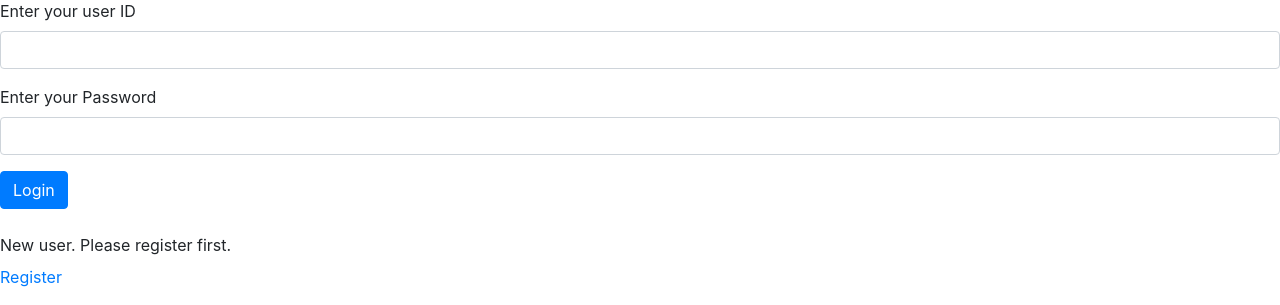
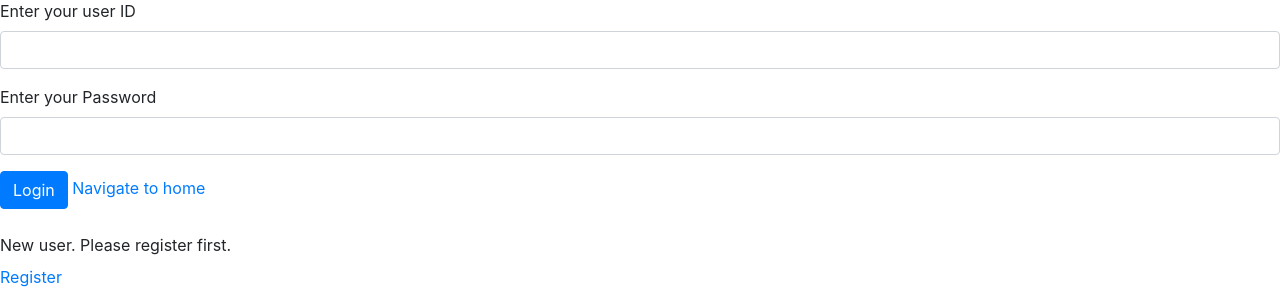
Before and after one commit to mahas500/Hotel-Booking-website-using-Javascript-and-Python, a Flask app: page / in a window 1280 px wide. Shown: the part 546-851 px from the top of the page. Run offline with Flask 2, Linux system fonts and the light colour scheme; some libraries are stand-ins or nearby versions.

Commit message:
Navigation to home added for login and register user

```diff
--- a/hotel-Backend/templates/UserLogin.html
+++ b/hotel-Backend/templates/UserLogin.html
@@ -21,6 +21,9 @@
     </div>
 
     <button type="button" class="btn btn-primary" id="sendingData" value="submit">Login</button>
+    <span>
+    <a href="{{ url_for('index') }}">Navigate to home</a>
+    </span>
     <br>
     <div>
         <br>
--- a/hotel-Backend/templates/registerUser.html
+++ b/hotel-Backend/templates/registerUser.html
@@ -36,6 +36,9 @@
     </div>
 
     <button type="button" class="btn btn-primary" id="sendingData" value="submit">Register</button>
+    <span>
+    <a href="{{ url_for('index') }}">Navigate to home</a>
+    </span>
     <br>
     <div>
         <br>
--- a/hotel-Backend/templates/slider.html
+++ b/hotel-Backend/templates/slider.html
@@ -1,6 +1,12 @@
 <!DOCTYPE html>
 <html lang="en">
-
+<head>
+    <link rel="stylesheet" href="https://stackpath.bootstrapcdn.com/bootstrap/4.3.1/css/bootstrap.min.css">
+<link rel="stylesheet" href="https://maxcdn.bootstrapcdn.com/font-awesome/4.7.0/css/font-awesome.min.css">
+<script src="https://ajax.googleapis.com/ajax/libs/jquery/3.3.1/jquery.min.js"></script>
+<script src="https://cdnjs.cloudflare.com/ajax/libs/popper.js/1.14.7/umd/popper.min.js"></script>
+<script src="https://stackpath.bootstrapcdn.com/bootstrap/4.3.1/js/bootstrap.min.js"></script>
+</head>
 <body>
 <div id="carouselExampleControls" class="carousel slide" data-ride="carousel">
   <div class="carousel-inner">
```
